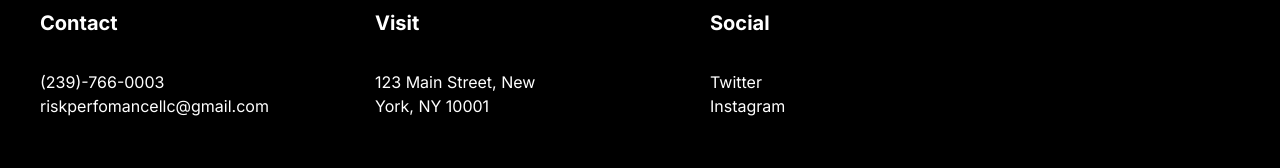
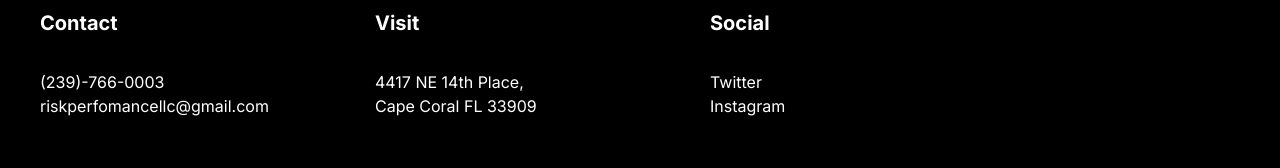
Before and after one commit to davidwole/riskprfmtest, a React (Create React App) app in the folder frontend/: page / in a window 1280 px wide. Shown: the part 1518-1686 px from the top of the page. Built offline with nearby package versions, Linux system fonts and the light colour scheme; no server answers.

Commit message:
Update Footer.jsx

```diff
--- a/frontend/src/components/Footer.jsx
+++ b/frontend/src/components/Footer.jsx
@@ -12,7 +12,7 @@ export default function Footer() {
 
                 <ul>
                     <li>Visit</li>
-                    <li>123 Main Street, New York, NY 10001</li>
+                    <li>4417 NE 14th Place, Cape Coral FL 33909</li>
                 </ul>
 
                 <ul>
```
